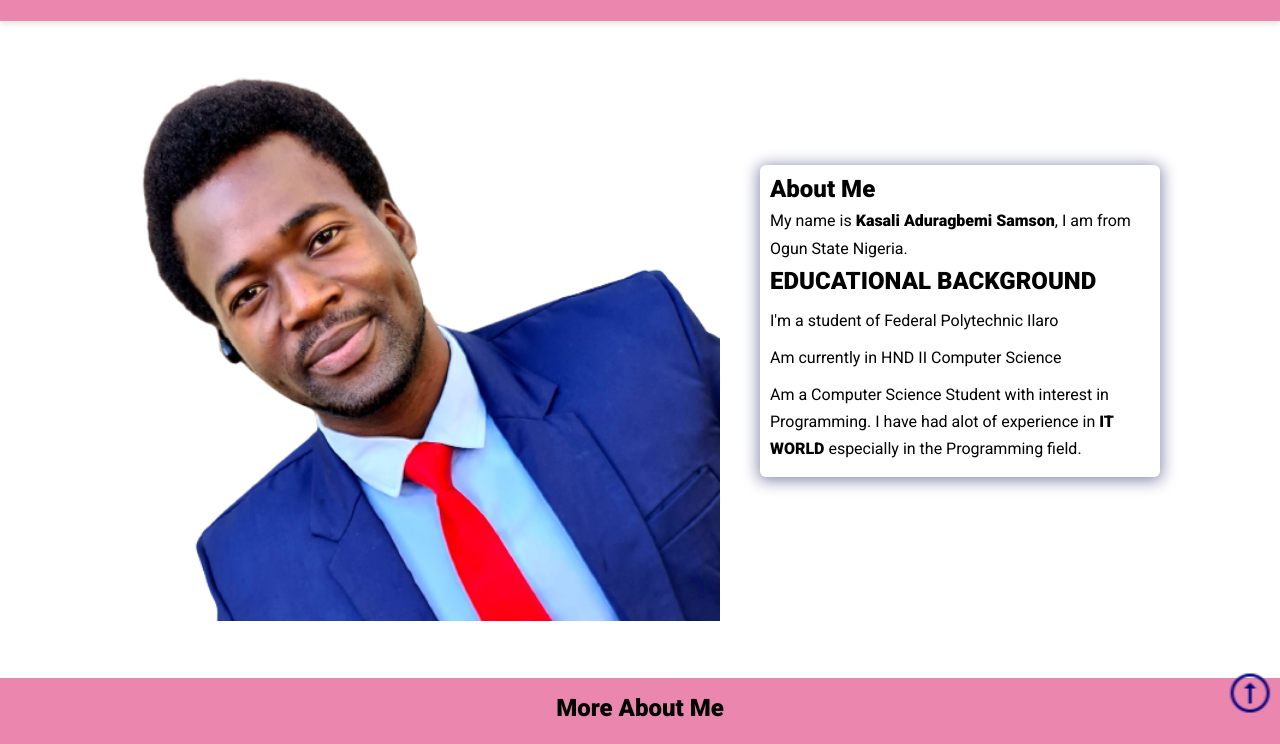
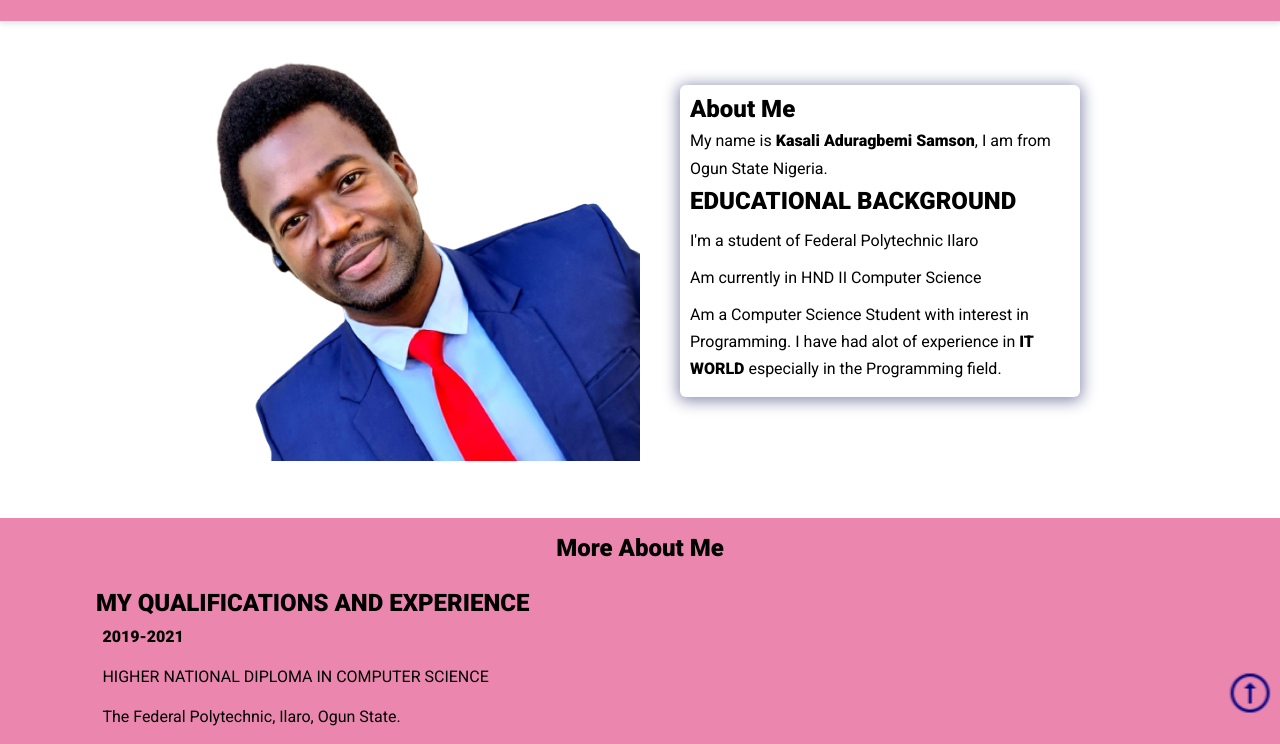
Before and after one commit to samsticks/Education_Website, a plain HTML site: page index.html in a window 1280 px wide. Shown: the part 55-799 px from the top of the page. Drawn offline with nearby package versions, Linux system fonts and the light colour scheme.

Commit message:
Update styles.css

```diff
--- a/assets/css/styles.css
+++ b/assets/css/styles.css
@@ -111,8 +111,8 @@ nav ul li {
 }
 
 .hero img {
-  height: 37.5rem;
-  width: 37.5rem;
+  height: 27.5rem;
+  width: 27.5rem;
 }
 
 .bio {
```
